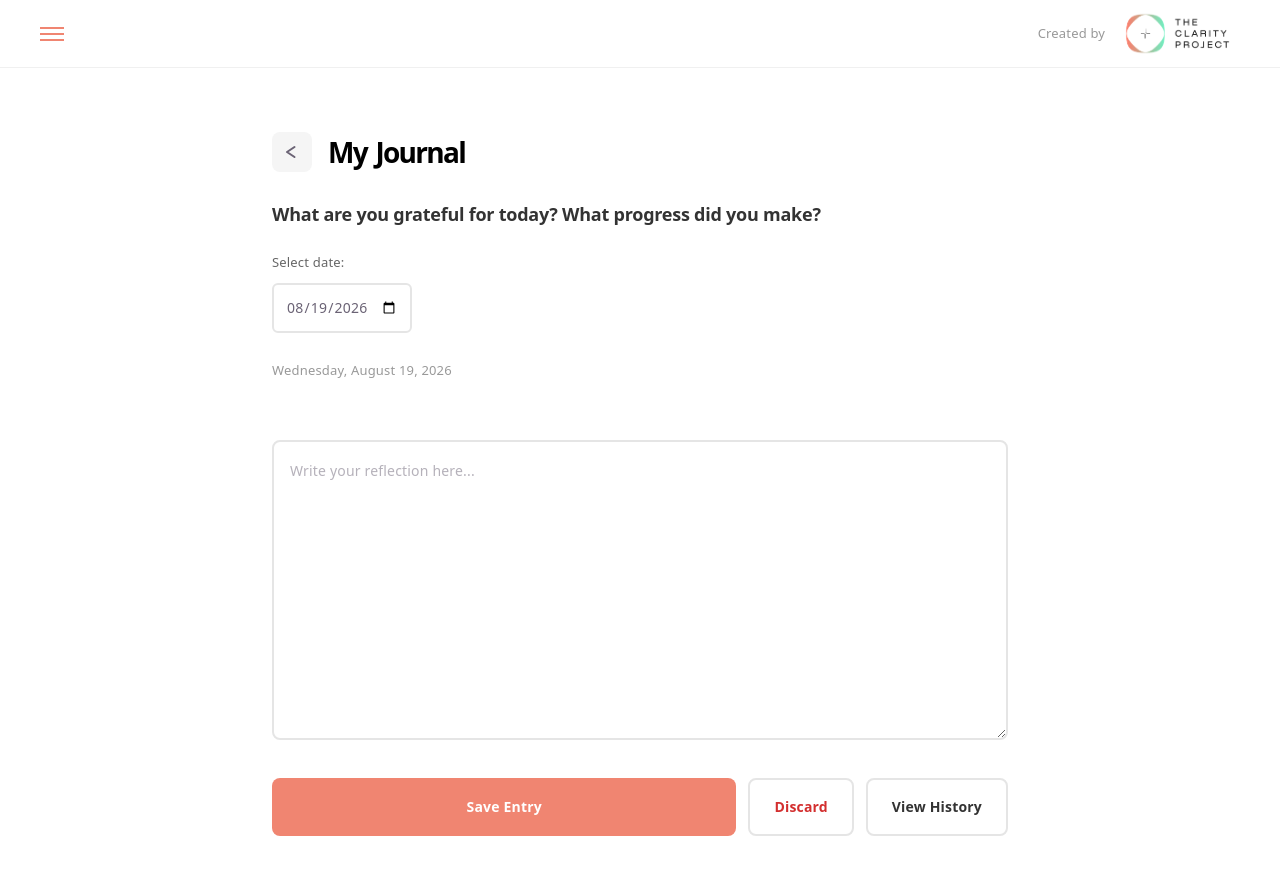
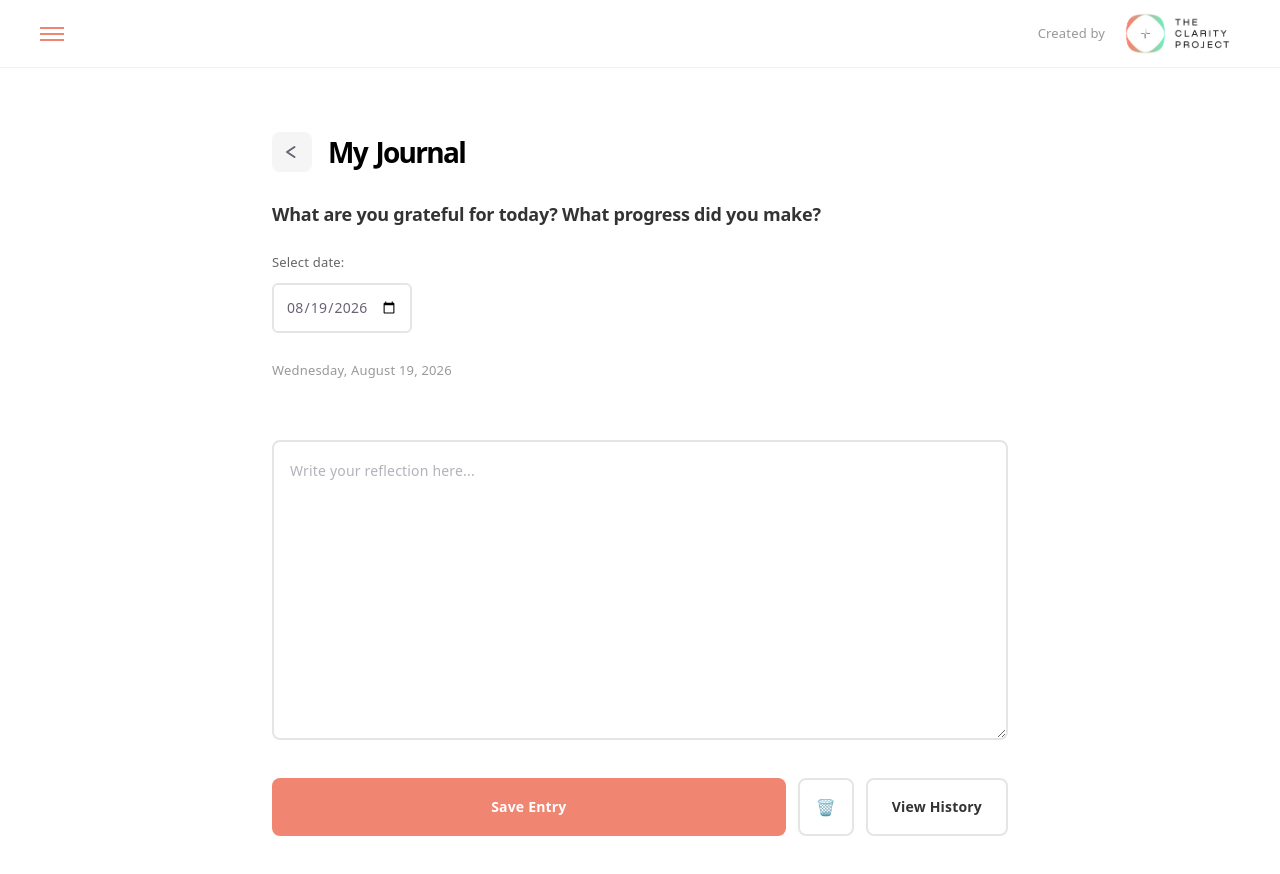
Before and after one commit to tim-clarityproject/clarity-portal, a React (Vite) app: page /my-journal in a window 1280 px wide. Shown: the top 874 px of the page. Built offline with nearby package versions, Linux system fonts and the light colour scheme; no server answers.

Commit message:
Update discard button: bin icon with confirmation
- Replace text button with trash bin emoji icon
- Add confirmation dialog: 'Discard this entry? It will be lost forever.'
- Consistent styling with delete buttons elsewhere

Co-Authored-By: Claude Haiku 4.5 <noreply@anthropic.com>

```diff
--- a/src/pages/MyJournal.jsx
+++ b/src/pages/MyJournal.jsx
@@ -196,17 +196,24 @@ export default function MyJournal() {
           </button>
 
           <button
-            onClick={() => setContent('')}
+            onClick={() => {
+              if (window.confirm('Discard this entry? It will be lost forever.')) {
+                setContent('');
+              }
+            }}
+            title="Discard entry"
             style={{
-              padding: '14px 24px',
+              padding: '12px 16px',
               backgroundColor: 'transparent',
               border: '2px solid #e5e5e5',
               borderRadius: '8px',
               color: '#d32f2f',
-              fontWeight: '600',
               cursor: 'pointer',
-              fontSize: '14px',
+              fontSize: '16px',
               transition: 'all 0.2s',
+              display: 'flex',
+              alignItems: 'center',
+              justifyContent: 'center',
             }}
             onMouseEnter={(e) => {
               e.target.style.borderColor = '#d32f2f';
@@ -217,7 +224,7 @@ export default function MyJournal() {
               e.target.style.backgroundColor = 'transparent';
             }}
           >
-            Discard
+            🗑️
           </button>
 
           <button
```
